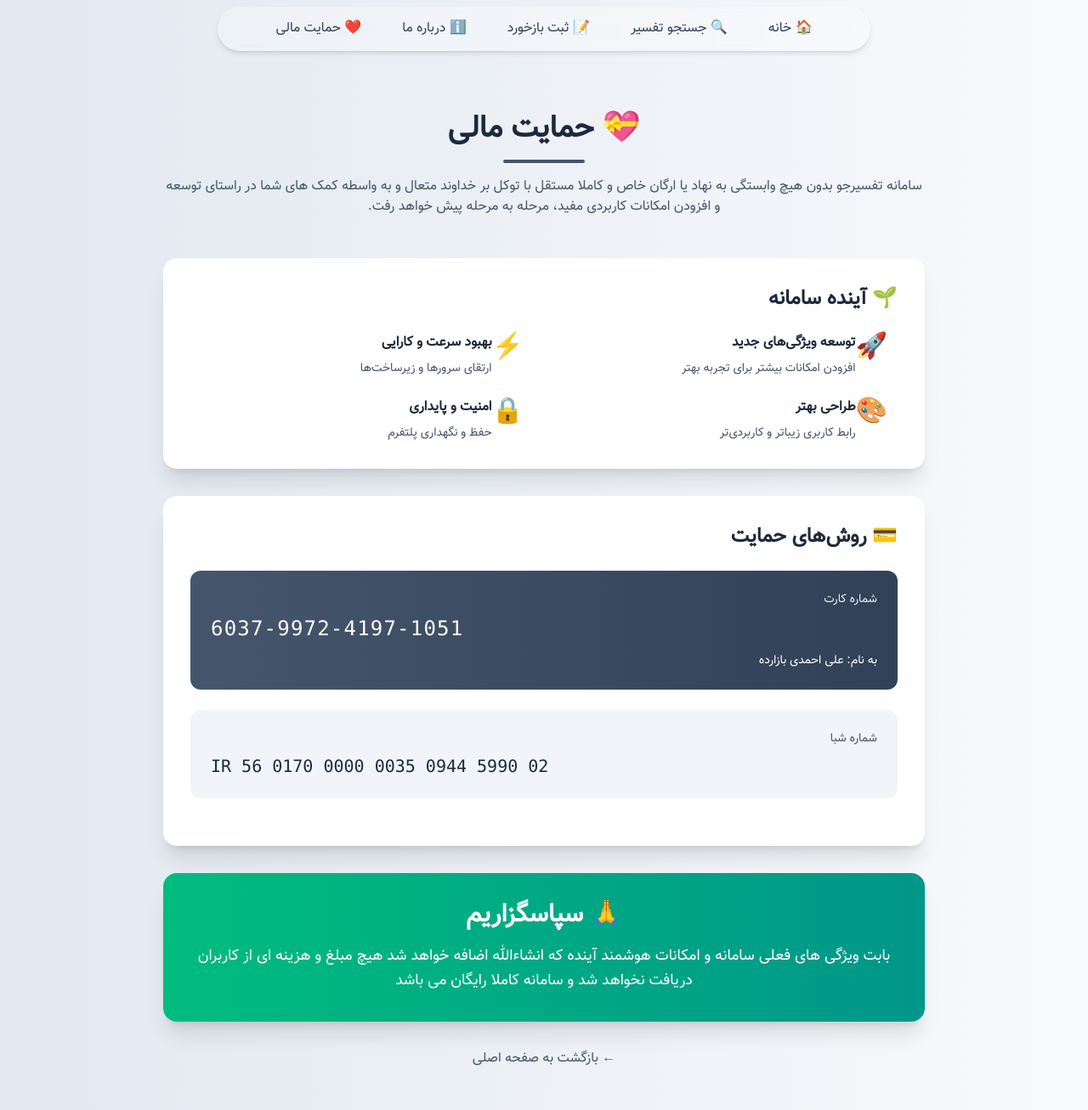
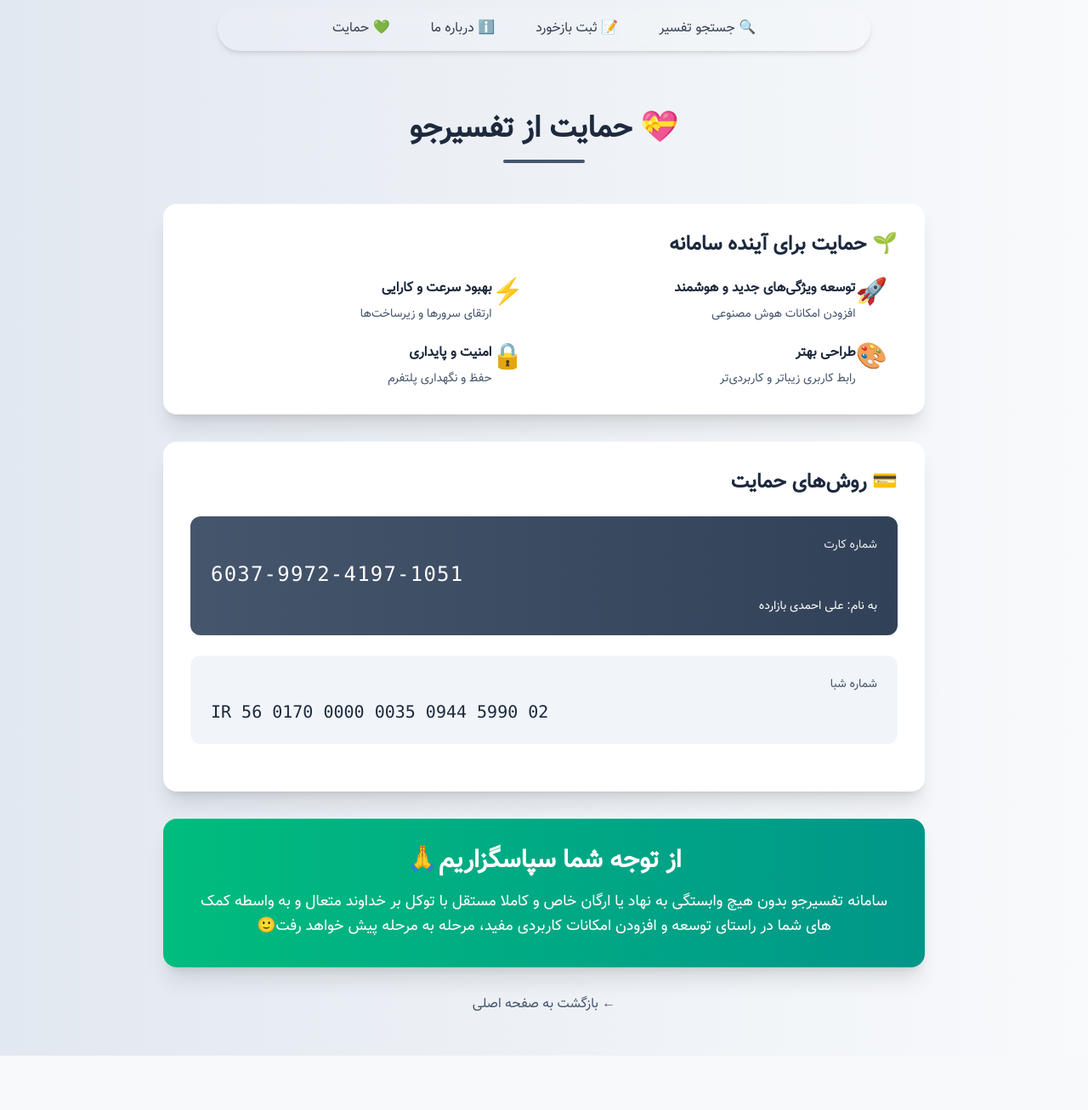
Before and after one commit to AliAhmadiBazardeh/quran-insight, a Django app: page /support/ in a window 1280 px wide. Shown: the whole page at 85% size. After the commit the page ends 1243 px from the top, so only its background shows below. Run offline with Django 5.2, Linux system fonts and the light colour scheme; some libraries are stand-ins or nearby versions.

Commit message:
improve view

```diff
--- a/templates/_navbar.html
+++ b/templates/_navbar.html
@@ -1,9 +1,9 @@
-<nav class="max-w-3xl mx-auto bg-white/30 backdrop-blur-sm rounded-full shadow-md mb-8 p-2 sticky top-2 z-10">
+<nav class="max-w-3xl mx-auto bg-white/10 backdrop-blur-sm rounded-full shadow-md mb-8 p-2 sticky top-2 z-10">
     <div class="flex flex-wrap items-center justify-center gap-x-6 gap-y-2 text-sm md:text-base">
-        <a href="{% url 'index' %}" class="font-medium text-gray-700 hover:text-slate-500 transition px-3 py-1.5 rounded-full hover:bg-slate-200">🏠 خانه</a>
+<!--        <a href="{% url 'index' %}" class="font-medium text-gray-700 hover:text-slate-500 transition px-3 py-1.5 rounded-full hover:bg-slate-200">🏠 خانه</a>-->
         <a href="{% url 'index' %}" class="font-medium text-gray-700 hover:text-slate-500 transition px-3 py-1.5 rounded-full hover:bg-slate-200">🔍 جستجو تفسیر</a>
         <a href="{% url 'feedback' %}" class="font-medium text-gray-700 hover:text-slate-500 transition px-3 py-1.5 rounded-full hover:bg-slate-200">📝 ثبت بازخورد</a>
         <a href="{% url 'about' %}" class="font-medium text-gray-700 hover:text-slate-500 transition px-3 py-1.5 rounded-full hover:bg-slate-200">ℹ️ درباره ما</a>
-        <a href="{% url 'support' %}" class="font-medium text-gray-700 hover:text-slate-500 transition px-3 py-1.5 rounded-full hover:bg-slate-200">❤️ حمایت مالی</a>
+        <a href="{% url 'support' %}" class="font-medium text-gray-700 hover:text-slate-500 transition px-3 py-1.5 rounded-full hover:bg-slate-200">💚 حمایت</a>
     </div>
 </nav>
--- a/templates/feedback/feedback.html
+++ b/templates/feedback/feedback.html
@@ -1,6 +1,6 @@
 {% extends "base.html" %}
 
-{% block title %}ثبت بازخورد - تفسیر قرآن{% endblock %}
+{% block title %}تفسیرجو | ثبت بازخورد{% endblock %}
 
 {% block content %}
 <div class="min-h-screen py-12 px-4">
--- a/templates/quran/about.html
+++ b/templates/quran/about.html
@@ -1,7 +1,7 @@
 {% extends 'base.html' %}
 {% load static %}
 
-{% block title %}درباره ما{% endblock %}
+{% block title %}تفسیرجو | درباره ما{% endblock %}
 
 {% block content %}
 <div class="min-h-screen bg-gradient-to-r from-slate-200 to-slate-50 py-12 px-4">
--- a/templates/quran/support.html
+++ b/templates/quran/support.html
@@ -1,31 +1,31 @@
 {% extends 'base.html' %}
 {% load static %}
 
-{% block title %}حمایت مالی{% endblock %}
+{% block title %}تفسیرجو | حمایت{% endblock %}
 
 {% block content %}
 <div class="min-h-screen bg-gradient-to-r from-slate-200 to-slate-50 py-12 px-4">
     <div class="max-w-4xl mx-auto">
         <!-- Header -->
         <div class="text-center mb-12">
-            <h1 class="text-4xl font-bold text-slate-800 mb-4">💝 حمایت مالی</h1>
+            <h1 class="text-4xl font-bold text-slate-800 mb-4">💝 حمایت از تفسیرجو</h1>
             <div class="w-24 h-1 bg-slate-600 mx-auto rounded"></div>
-            <p class="text-slate-600 mt-4">
+<!--            <p class="text-slate-600 mt-4">-->
 
-                سامانه تفسیرجو بدون هیچ وابستگی به نهاد یا ارگان خاص و کاملا مستقل با توکل بر
-                    خداوند متعال و به واسطه کمک های شما در راستای توسعه و افزودن امکانات کاربردی مفید، مرحله به مرحله پیش خواهد رفت.
-            </p>
+<!--                سامانه تفسیرجو بدون هیچ وابستگی به نهاد یا ارگان خاص و کاملا مستقل با توکل بر-->
+<!--                    خداوند متعال و به واسطه کمک های شما در راستای توسعه و افزودن امکانات کاربردی مفید، مرحله به مرحله پیش خواهد رفت.-->
+<!--            </p>-->
         </div>
 
         <!-- Why Support -->
         <div class="bg-white rounded-2xl shadow-xl p-8 mb-8">
-            <h2 class="text-2xl font-bold text-slate-800 mb-6">🌱 آینده سامانه</h2>
+            <h2 class="text-2xl font-bold text-slate-800 mb-6">🌱 حمایت برای آینده سامانه</h2>
             <div class="grid md:grid-cols-2 gap-6">
                 <div class="flex items-start space-x-3 space-x-reverse">
                     <span class="text-3xl">🚀</span>
                     <div>
-                        <h3 class="font-bold text-slate-800 mb-2">توسعه ویژگی‌های جدید</h3>
-                        <p class="text-slate-600 text-sm">افزودن امکانات بیشتر برای تجربه بهتر</p>
+                        <h3 class="font-bold text-slate-800 mb-2">توسعه ویژگی‌های جدید و هوشمند</h3>
+                        <p class="text-slate-600 text-sm">افزودن امکانات هوش مصنوعی</p>
                     </div>
                 </div>
                 <div class="flex items-start space-x-3 space-x-reverse">
@@ -81,9 +81,10 @@
 
         <!-- Thank You Message -->
         <div class="bg-gradient-to-r from-emerald-500 to-teal-600 rounded-2xl shadow-xl p-8 text-white text-center">
-            <h3 class="text-3xl font-bold mb-4">🙏 سپاسگزاریم</h3>
+            <h3 class="text-3xl font-bold mb-4">از توجه شما سپاسگزاریم🙏</h3>
             <p class="text-lg leading-relaxed">
-                بابت ویژگی های فعلی سامانه و امکانات هوشمند آینده که انشاءالله اضافه خواهد شد هیچ مبلغ و هزینه ای از کاربران دریافت نخواهد شد و سامانه کاملا رایگان می باشد
+          سامانه تفسیرجو بدون هیچ وابستگی به نهاد یا ارگان خاص و کاملا مستقل با توکل بر
+                    خداوند متعال و به واسطه کمک های شما در راستای توسعه و افزودن امکانات کاربردی مفید، مرحله به مرحله پیش خواهد رفت🙂
 
             </p>
         </div>
```
